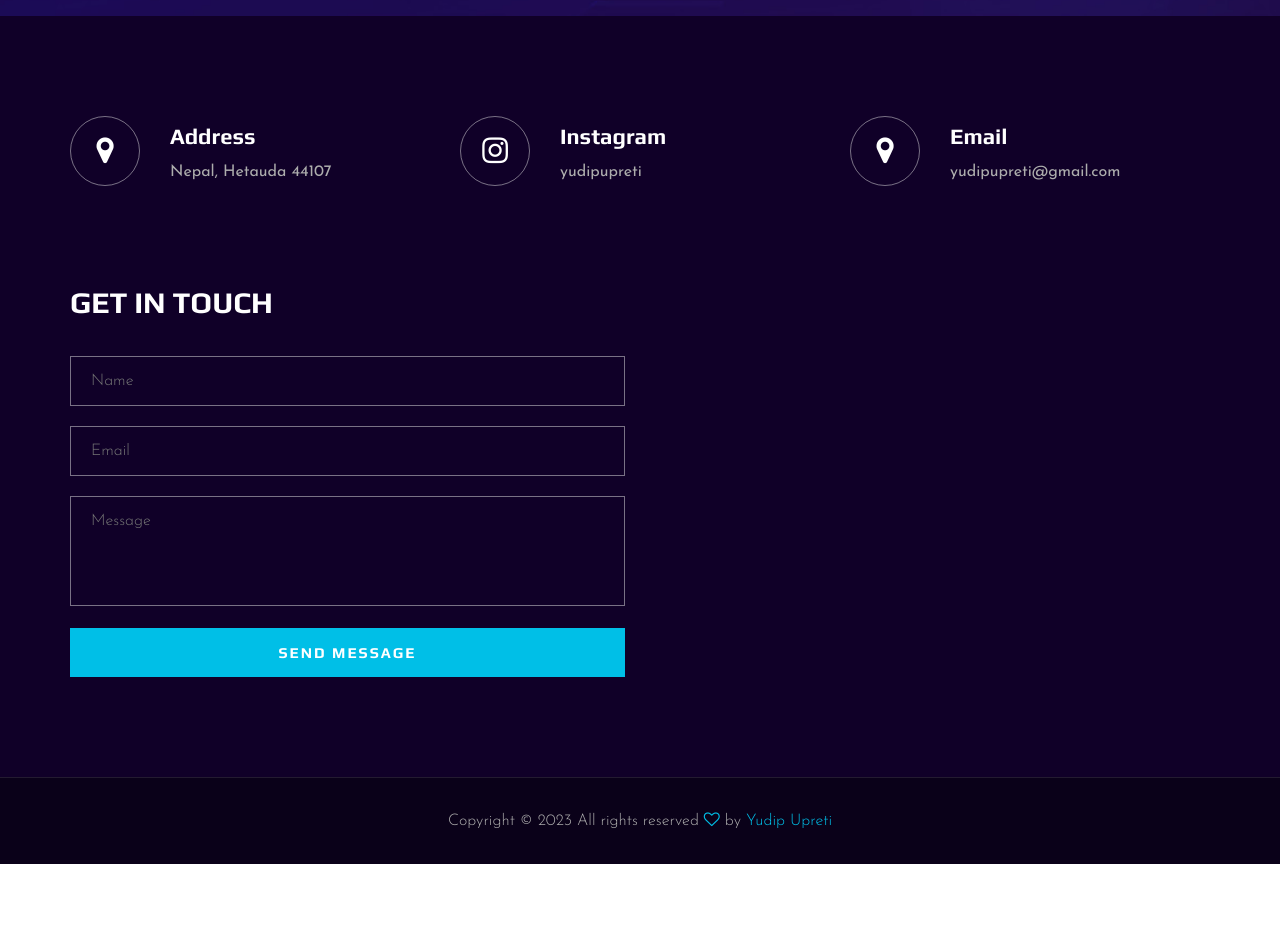
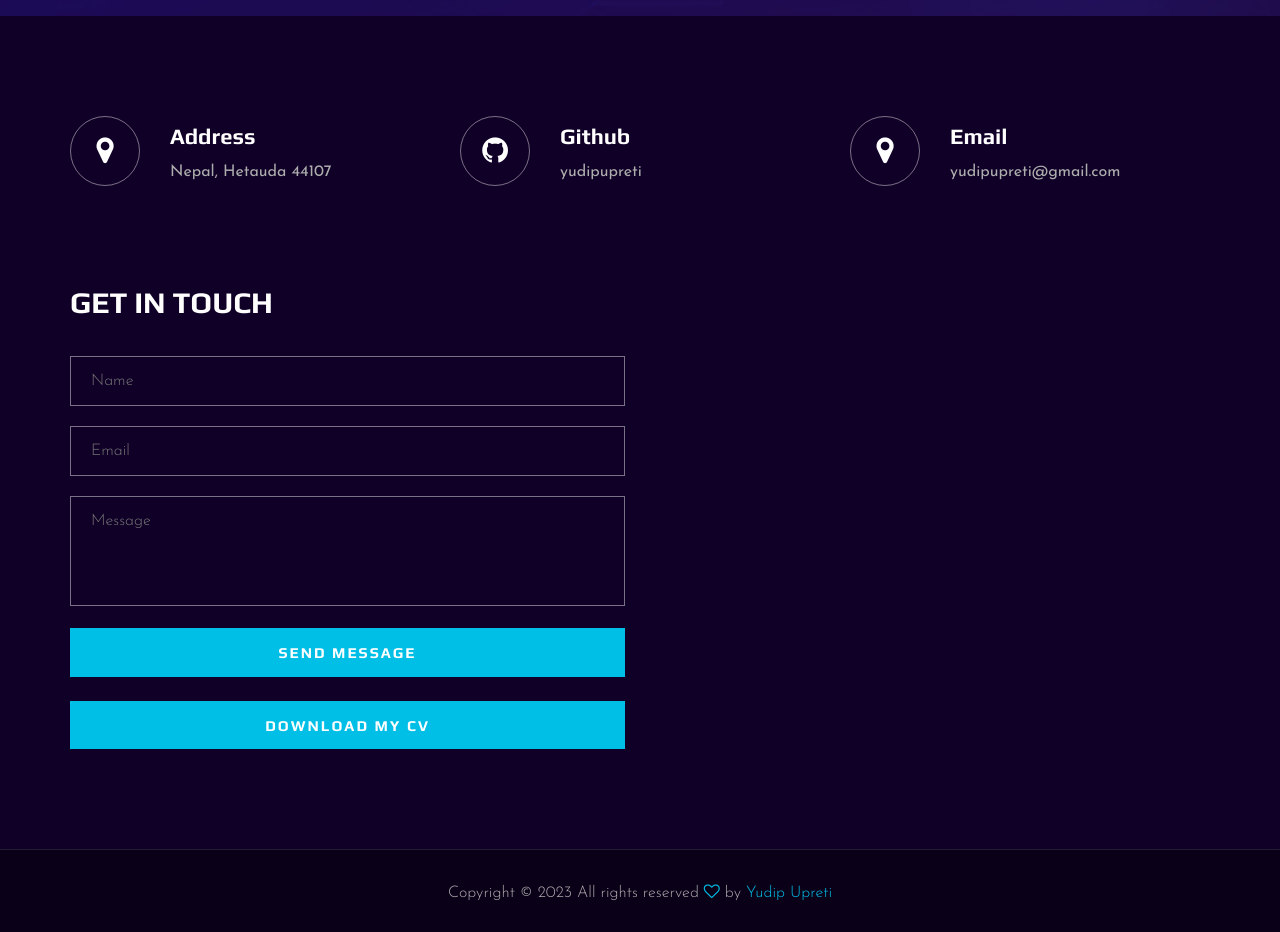
Before and after one commit to yudipupreti/Game-Developer, a plain HTML site: page contact.html in a window 1280 px wide. Shown: the part 360-1292 px from the top of the page. Before the commit the page ends 1224 px from the top, so only its background shows below. Drawn offline with Linux system fonts and the light colour scheme.

Commit message:
Update contact.html

```diff
--- a/contact.html
+++ b/contact.html
@@ -13,7 +13,6 @@
     <link href="https://fonts.googleapis.com/css2?family=Play:wght@400;700&display=swap" rel="stylesheet">
     <link href="https://fonts.googleapis.com/css2?family=Josefin+Sans:wght@300;400;500;600;700&display=swap"
         rel="stylesheet">
-
     <!-- Css Styles -->
     <link rel="stylesheet" href="css/bootstrap.min.css" type="text/css">
     <link rel="stylesheet" href="css/font-awesome.min.css" type="text/css">
@@ -97,10 +96,10 @@
                 <div class="col-lg-4 col-md-6 col-md-6 col-md-3">
                     <div class="contact__widget__item">
                         <div class="contact__widget__item__icon">
-                            <i class="fa fa-instagram"></i>
+                            <i class="fa fa-github"></i>
                         </div>
                         <div class="contact__widget__item__text">
-                            <h4>Instagram</h4>
+                            <h4>Github</h4>
                             <p>yudipupreti</p>
                         </div>
                     </div>
@@ -133,7 +132,10 @@
                             <input type="text" placeholder="Email">
                             <textarea placeholder="Message"></textarea>
                             <button type="submit" class="site-btn">Send Message</button>
-                        </form>
+                        </form><br>
+                        <a href="yu-cv.pdf" download="yu-cv">
+                            <button class="site-btn">Download my cv</button>
+                            </a>
                     </div>
                 </div>
             </div>
```
